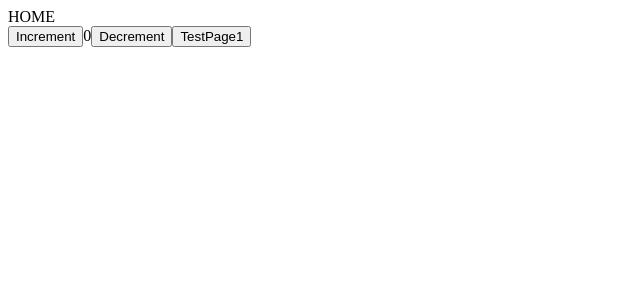
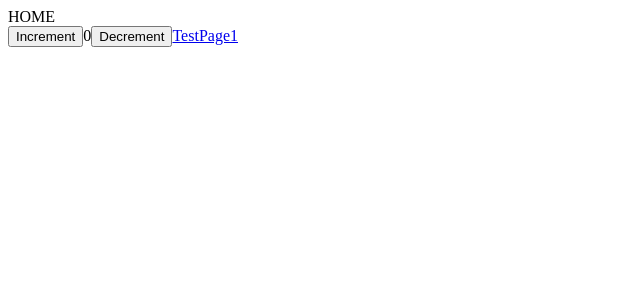
Before and after one commit to mariyaniliev/ERP-App, a React (Vite) app: page / in a window 1280 px wide. Shown: the top 300 px of the page, without its empty margins (0-640 px from the left). Built offline with nearby package versions, Linux system fonts and the light colour scheme.

Commit message:
removed unused code

```diff
--- a/src/pages/Counter/Counter.tsx
+++ b/src/pages/Counter/Counter.tsx
@@ -2,7 +2,7 @@ import React from "react";
 import { RootState, useAppSelector, useAppDispatch } from "../../redux/store";
 
 import { decrement, increment } from "../../redux/reducer/counter";
-import { redirect } from "../../CustomRedirect/redirectReducer";
+import { Link } from "react-router-dom";
 
 const Counter = () => {
   const count = useAppSelector((state: RootState) => state.counter.value);
@@ -24,9 +24,7 @@ const Counter = () => {
         >
           Decrement
         </button>
-        <button onClick={() => dispatch(redirect("/TestPage1"))}>
-          TestPage1
-        </button>
+        <Link to="/TestPage1">TestPage1</Link>
       </div>
     </div>
   );
```
